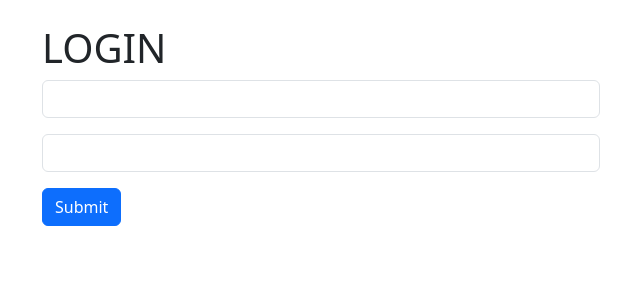
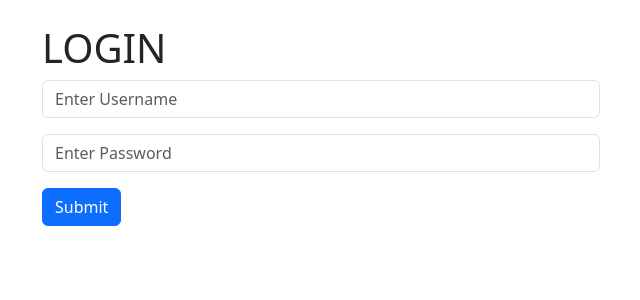
Before and after one commit to DeveshSoni973/DjanoCRM, a Django app: page / in a window 1280 px wide. Shown: the part 56-356 px from the top of the page, without its empty margins (319-959 px from the left). Run offline with Django 5.2, Linux system fonts and the light colour scheme.

Commit message:
Adding the login and logouts

```diff
--- a/website/templates/home.html
+++ b/website/templates/home.html
@@ -1,5 +1,4 @@
 {% extends 'base.html' %}
-
 
 {% block content %}
 
@@ -7,15 +6,16 @@
 
     <h1>LOGIN</h1>
 
-<form method="POST" action="{% url 'home'%}"></form>
+    <form method="POST" action="{% url 'home' %}">
         {% csrf_token %}
         <div class="mb-3">
-      <input type="email" class="form-control" id="exampleInputEmail1" aria-describedby="emailHelp">
+            <input type="text" class="form-control" name="username" placeholder="Enter Username" required>
         </div>
         <div class="mb-3">
-      <input type="password" class="form-control" id="exampleInputPassword1">
+            <input type="password" class="form-control" name="password" placeholder="Enter Password" required>
         </div>
         <button type="submit" class="btn btn-primary">Submit</button>
+    </form>
 </div>
 
 {% endblock %}
```
Lines whose indentation alone changed are shown as unchanged.
